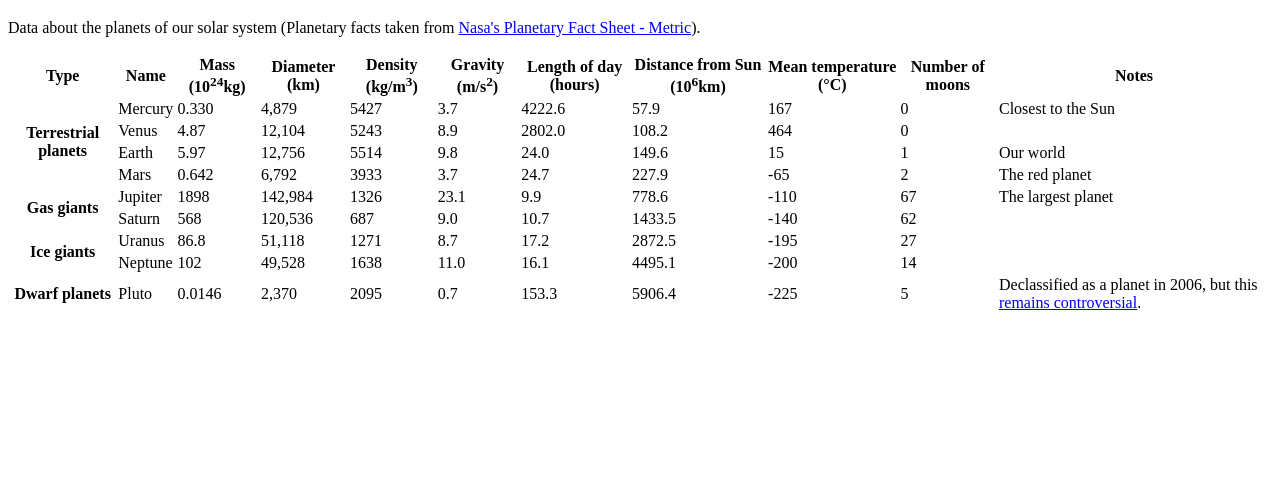
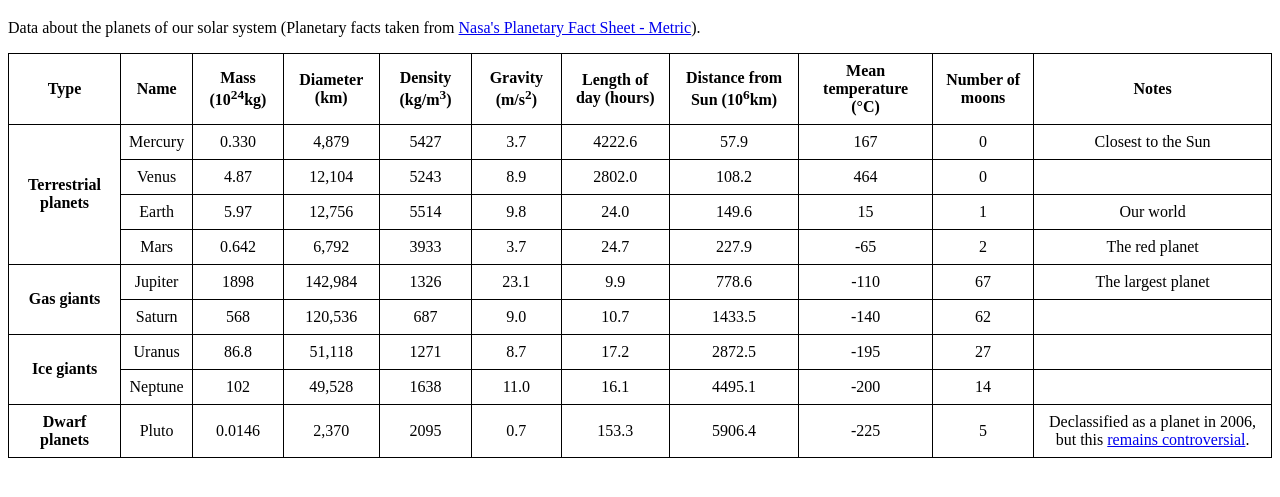
Before and after one commit to technoas123/FSD_Bootcamp_task2, a plain HTML site: page index.html in a window 1280 px wide. Shown: the part 61-558 px from the top of the page. Drawn offline with Linux system fonts and the light colour scheme.

Commit message:
Update index.html

```diff
--- a/index.html
+++ b/index.html
@@ -4,7 +4,19 @@
   <meta charset="utf-8">
   <meta name="viewport" content="width=device-width">
   <title>Planets data</title>
-  <link href="minimal-table.css" rel="stylesheet" type="text/css">
+  <style>
+    table, th, td {
+  border: 1px solid black;
+  border-collapse: collapse;
+}
+
+th, td {
+  padding: 8px;
+  text-align: center;
+}
+
+
+  </style>
 </head>
 <body>
   <h1>Planets data</h1>
```
